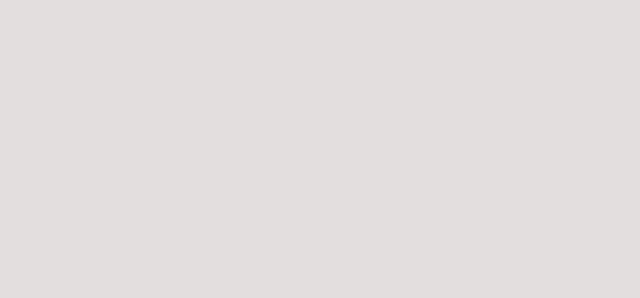
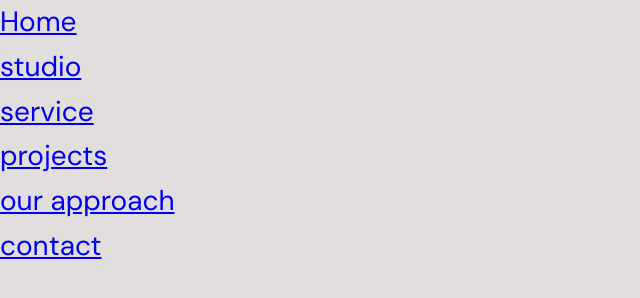
Before and after one commit to bill-2711/hollow-grain-v2, a website: page index.html in a window 1280 px wide. Shown: the whole page, without its empty margins (0-640 px from the left). Drawn offline with Linux system fonts and the light colour scheme.

Commit message:
Work on general and reset scss files

```diff
--- a/index.html
+++ b/index.html
@@ -12,5 +12,18 @@
     />
     <link rel="stylesheet" href="/css/style.css" />
   </head>
-  <body></body>
+  <body>
+    <header>
+      <nav>
+        <ul>
+          <li><a href="#Home">Home</a></li>
+          <li><a href="#studio">studio</a></li>
+          <li><a href="#Service">service</a></li>
+          <li><a href="#Projects">projects</a></li>
+          <li><a href="#Our Approach">our approach</a></li>
+          <li><a href="#contact">contact</a></li>
+        </ul>
+      </nav>
+    </header>
+  </body>
 </html>
--- a/scss/base/_general.scss
+++ b/scss/base/_general.scss
@@ -0,0 +1,26 @@
+@use "../abstracts/variables";
+
+html {
+  font-size: 100%;
+  scroll-behavior: smooth;
+}
+
+body {
+  background-color: var(--color-background);
+  color: var(--color-sub-text);
+  font-family: var(--font-body);
+  font-size: var(--font-size-md);
+  line-height: 1.6;
+}
+
+img {
+  display: block;
+  max-width: 100%;
+}
+
+button,
+input,
+textarea,
+select {
+  font: inherit;
+}
--- a/scss/base/_reset.scss
+++ b/scss/base/_reset.scss
@@ -0,0 +1,7 @@
+*,
+*::after,
+*::before {
+  margin: 0;
+  padding: 0;
+  box-sizing: border-box;
+}
--- a/scss/main.scss
+++ b/scss/main.scss
@@ -31,10 +31,3 @@
   --font-size-md: #{variables.$font-size-md};
   --font-size-sm: #{variables.$font-size-sm};
 }
-
-body {
-  background-color: var(--color-background);
-  color: var(--color-sub-text);
-  font-family: var(--font-body);
-  font-size: var(--font-size-md);
-}
```
Also changed, not shown: css/style.css, 2 other files.
